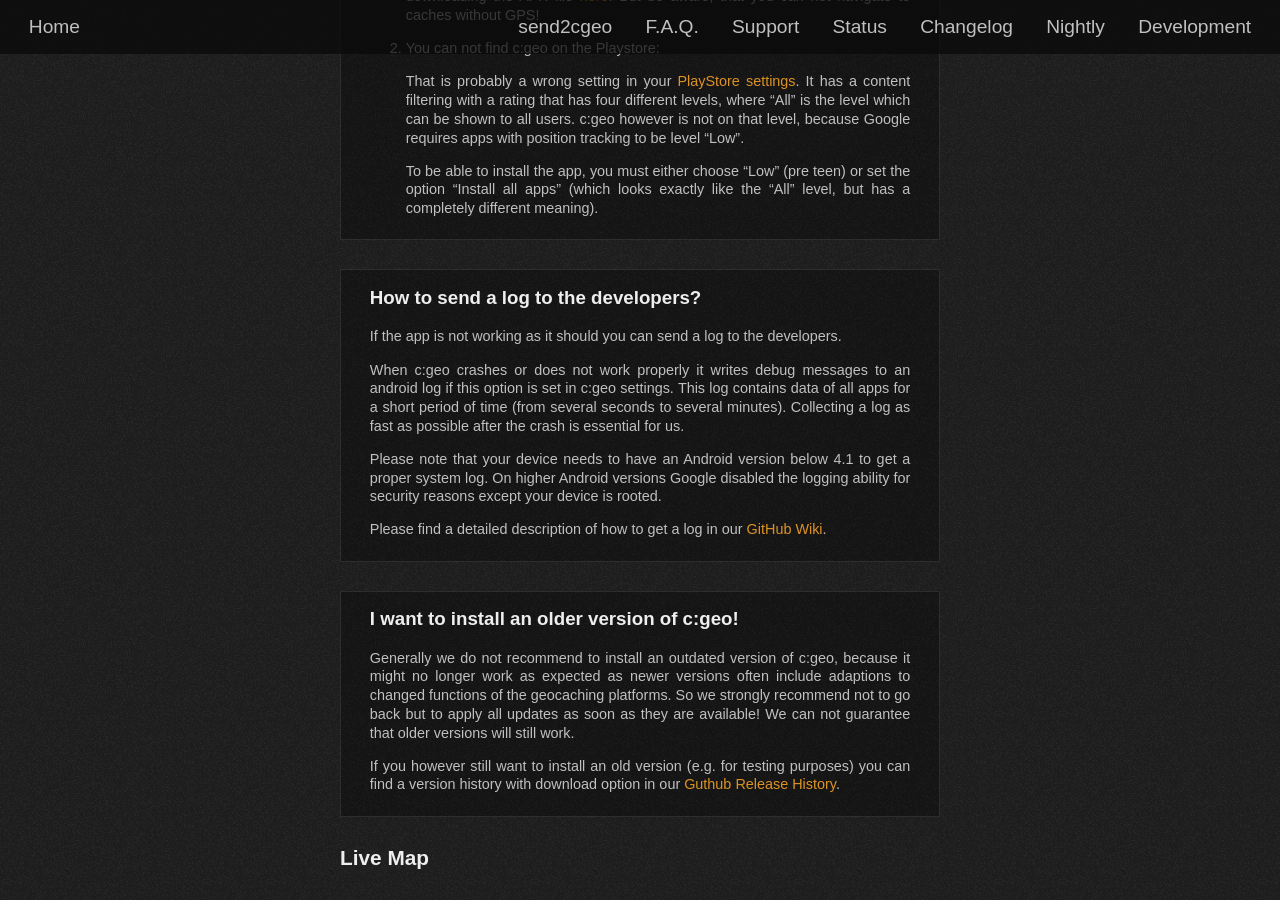
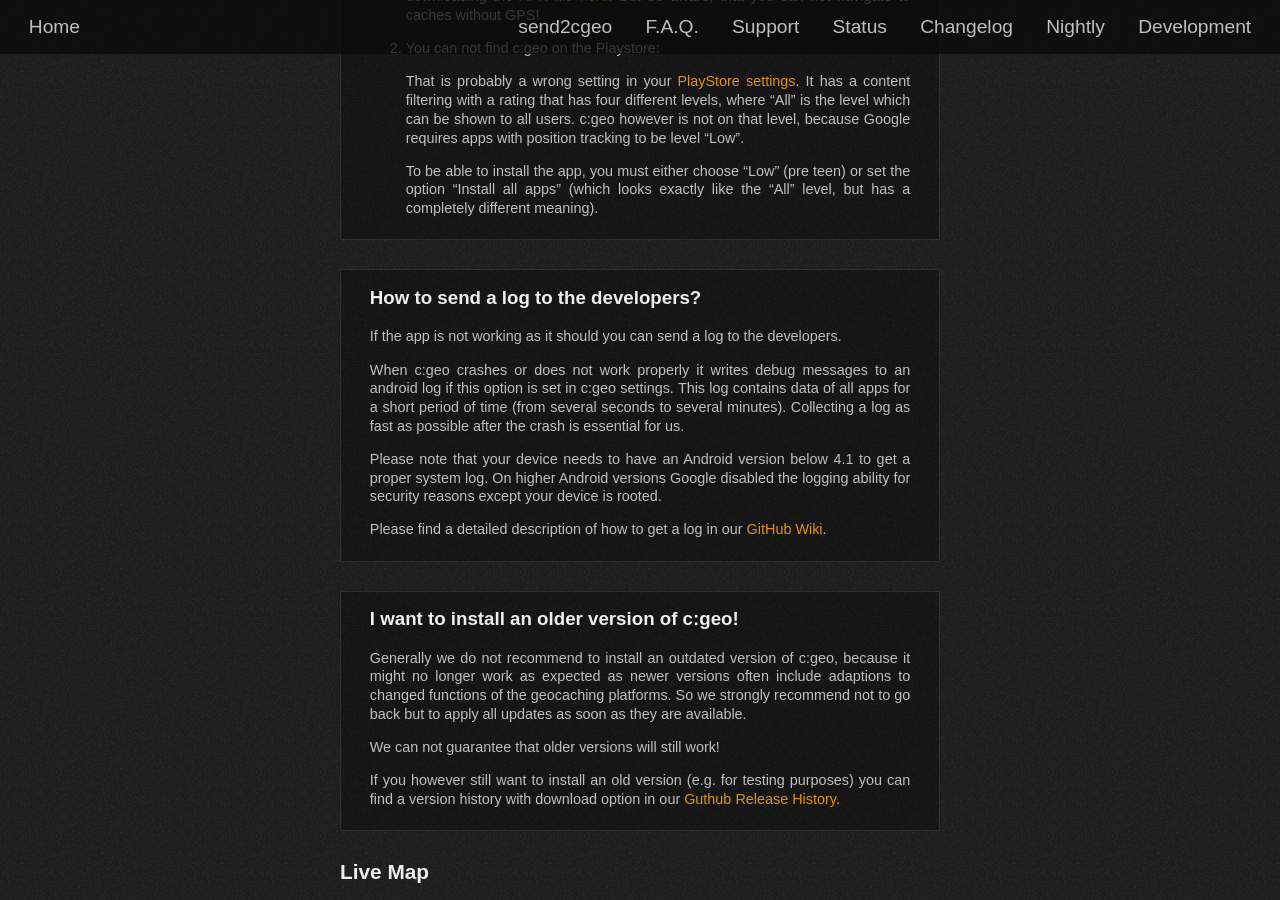
Before and after one commit to cgeo/cgeo.github.io, a Jekyll site: the page built from faq.html, in a window 1280 px wide and 900 px high, scrolled down 8546 px. Built offline with Jekyll 4.4.1, drawn with Linux system fonts in a browser that asks for light colours; some web fonts are replaced.

Commit message:
Line break

```diff
--- a/_data/faq.yml
+++ b/_data/faq.yml
@@ -294,8 +294,9 @@
       - title: I want to install an older version of c:geo!
         content: |
             Generally we do not recommend to install an outdated version of c:geo, because it might no longer work as expected as newer versions often include adaptions to changed functions of the geocaching platforms.
-            So we strongly recommend not to go back but to apply all updates as soon as they are available!
-            We can not guarantee that older versions will still work.
+            So we strongly recommend not to go back but to apply all updates as soon as they are available.
+
+            We can not guarantee that older versions will still work!
 
             If you however still want to install an old version (e.g. for testing purposes) you can find a version history with download option in our [Guthub Release History](https://github.com/cgeo/cgeo/releases/).
 
```
